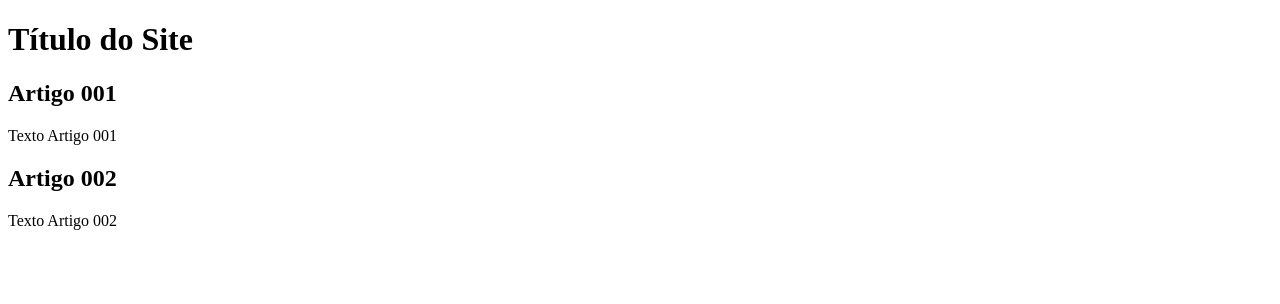
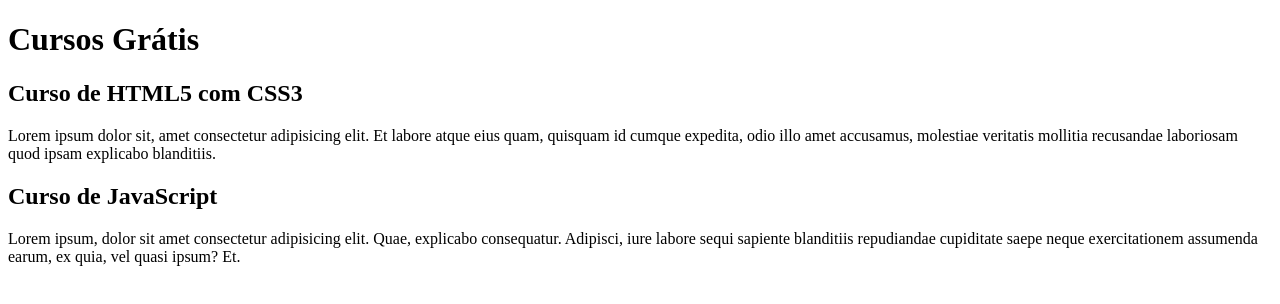
Before and after one commit to jandirafviana/projeto-site, a plain HTML site: page index.html in a window 1280 px wide. Drawn offline with Linux system fonts and the light colour scheme.

Commit message:
Update index.html

```diff
--- a/index.html
+++ b/index.html
@@ -9,15 +9,15 @@
 <body>
     <main>
         <header>
-            <h1>Título do Site</h1>
+            <h1>Cursos Grátis</h1>
         </header>
         <article>
-            <h2>Artigo 001</h2>
-            <p>Texto Artigo 001</p>
+            <h2>Curso de HTML5 com CSS3</h2>
+            <p>Lorem ipsum dolor sit, amet consectetur adipisicing elit. Et labore atque eius quam, quisquam id cumque expedita, odio illo amet accusamus, molestiae veritatis mollitia recusandae laboriosam quod ipsam explicabo blanditiis.</p>
         </article>
         <article>
-            <h2>Artigo 002</h2>
-            <p>Texto Artigo 002</p>
+            <h2>Curso de JavaScript</h2>
+            <p>Lorem ipsum, dolor sit amet consectetur adipisicing elit. Quae, explicabo consequatur. Adipisci, iure labore sequi sapiente blanditiis repudiandae cupiditate saepe neque exercitationem assumenda earum, ex quia, vel quasi ipsum? Et.</p>
         </article>
     </main>
 </body>
```
